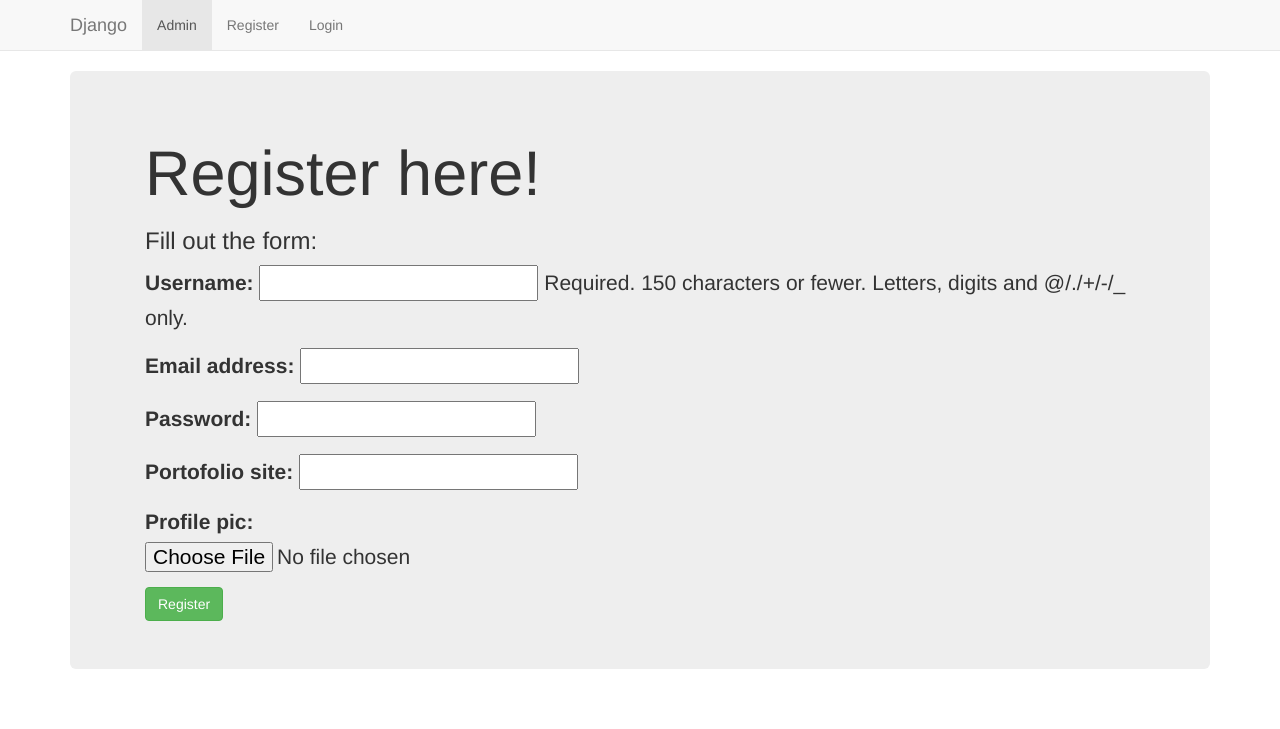
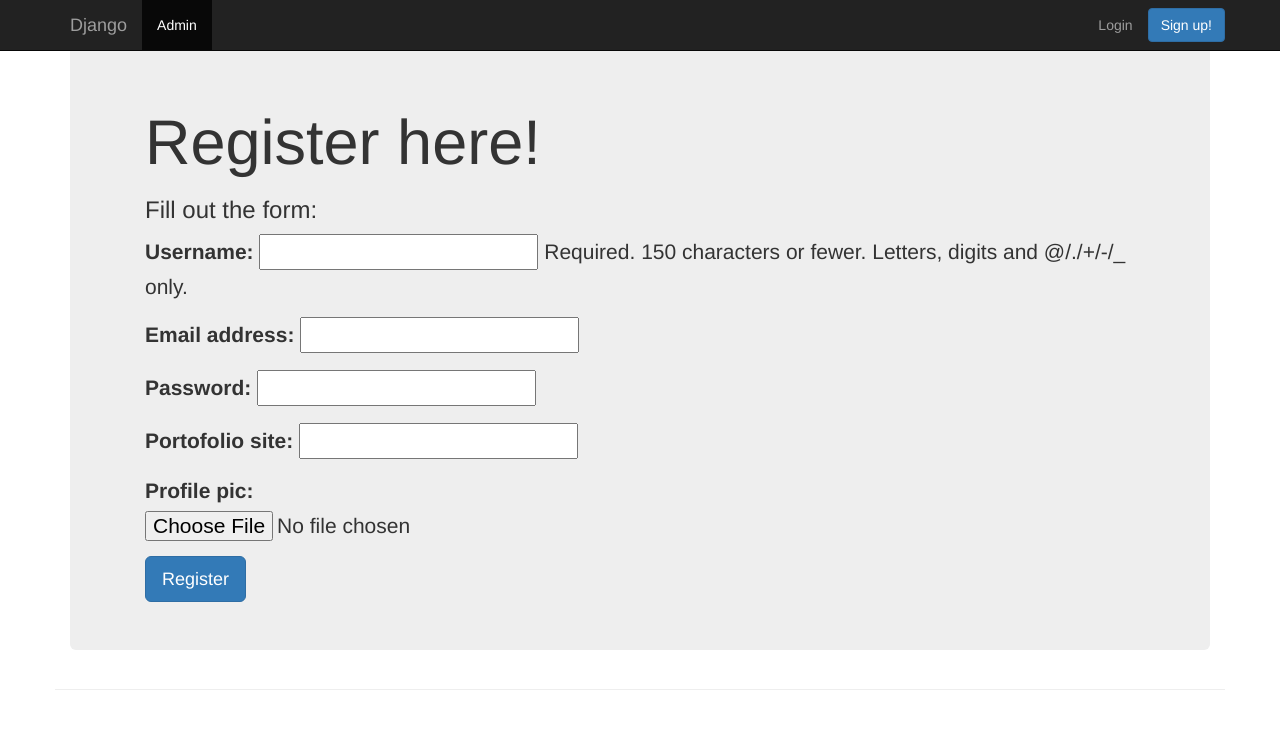
Before and after one commit to Suleiman99Hesham/python_and_django_full_stack_web_developer_bootcamp, a Django app: page /basic_app/register/ in a window 1280 px wide. Shown: the top 729 px of the page. Run offline with Django 3.2, Linux system fonts and the light colour scheme; some libraries are stand-ins or nearby versions.

Commit message:
UI modification for navbar

```diff
--- a/Back-end_part/Django_levels/django_level_five/learning_users/basic_app/views.py
+++ b/Back-end_part/Django_levels/django_level_five/learning_users/basic_app/views.py
@@ -4,6 +4,7 @@ from django.contrib.auth import authenticate, login, logout
 from django.http import HttpResponseRedirect, HttpResponse
 from django.urls import reverse
 from django.contrib.auth.decorators import login_required
+from django.contrib import messages
 
 # Create your views here.
 
@@ -22,7 +23,6 @@ def user_logout(request):
 
 def register(request):
 
-    registered = False
     if request.method == 'POST':
 
         user_form = UserForm(request.POST)
@@ -40,8 +40,11 @@ def register(request):
             if 'profile_pic' in request.FILES:
                 profile.profile_pic = request.FILES['profile_pic']
             profile.save()
-            registered = True
 
+            user_name = user_form.cleaned_data.get('username')
+            messages.success(request, 'Account was created for '+user_name)
+
+            return redirect('basic_app:user_login')
         else:
             print(user_form.errors, profile_form.errors)
     else:
@@ -51,7 +54,6 @@ def register(request):
     context_data = {
         'user_form' : user_form,
         'profile_form' : profile_form,
-        'registered' : registered,
     }
 
     return render(request, 'basic_app/registration.html', context = context_data)
@@ -70,9 +72,7 @@ def user_login(request):
             else:
                 return HttpResponse('ACOUNT IS NOT ACTIVE')
         else:
-            print('Someone tried to login and failed!')
-            print('Username: {} and Password: {}'.format(username, password))
-            return HttpResponse('INVALID LOGIN DETAILED SUPPLIED!')
-    else:
-        context = {}
-        return render(request, 'basic_app/login.html',context)
+            messages.info(request, 'Username OR Password is incorrect!')
+
+    context = {}
+    return render(request, 'basic_app/login.html',context)
--- a/Back-end_part/Django_levels/django_level_five/learning_users/templates/basic_app/base.html
+++ b/Back-end_part/Django_levels/django_level_five/learning_users/templates/basic_app/base.html
@@ -5,30 +5,51 @@
     <meta name="viewport" content="width=device-width, initial-scale=1.0">
     <link rel="stylesheet" href="https://stackpath.bootstrapcdn.com/bootstrap/3.4.1/css/bootstrap.min.css" integrity="sha384-HSMxcRTRxnN+Bdg0JdbxYKrThecOKuH5zCYotlSAcp1+c8xmyTe9GYg1l9a69psu" crossorigin="anonymous">
     <title>{% block title %}{% endblock title %}</title>
+    <style>
+        .navbar-inverse .navbar-nav>li>a.hello-msg {
+            color: #ffffff;
+        }
+    </style>
 </head>
 <body>
-    <nav class="navbar navbar-default navbar-static-top" role="navigation">
+    <nav class="navbar navbar-inverse navbar-fixed-top" role="navigation">
         <div class="container">
-            <a class="navbar-brand" href="{% url 'index' %}">Django</a>
+            <div class="navbar-header">
+                </button> <a class="navbar-brand" href="{% url 'index' %}">Django</a>
+            </div>
+            <div class="navbar-collapse collapse">
                 <ul class="nav navbar-nav">
                     <li class="active">
                         <a href="{% url 'admin:index' %}">Admin</a>
                     </li>
+                </ul>
+                <ul class="nav navbar-nav navbar-right">
+                    {% if user.is_authenticated %}
                         <li>
-                    <a href="{% url 'basic_app:register' %}">Register</a>
+                            <!-- <a class="hello-msg" href="#">Hello, {{ request.user }}<a> -->
+                            <a class="hello-msg">Hello, {{ request.user }}</a>
                         </li>
                         <li>
-                    {% if user.is_authenticated %}
-                    <a href="{% url 'user_logout' %}">Logout</a>
+                            <div class="btn-nav">
+                                <a class="btn btn-primary btn-small navbar-btn" href="{% url 'user_logout' %}">Logout</a>
+                            </div>
+                        </li>
                     {% else %}
+                        <li>
                             <a href="{% url 'basic_app:user_login' %}">Login</a>
+                        </li>
+                        <li>
+                            <div class="btn-nav">
+                                <a class="btn btn-primary btn-small navbar-btn" href="{% url 'basic_app:register' %}">Sign up!</a>
+                            </div>
+                        </li>
                     {% endif %}
-                </li>
                 </ul>
+            </div>
         </div>
     </nav>
 
-    <div class="container">
+    <div class="container page-header">
         {% block content_block %}
         {% endblock content_block %}
     </div>
--- a/Back-end_part/Django_levels/django_level_five/learning_users/templates/basic_app/registration.html
+++ b/Back-end_part/Django_levels/django_level_five/learning_users/templates/basic_app/registration.html
@@ -6,16 +6,6 @@
 {% endblock title %}
 
 {% block content_block %}
-    {% if registered %}
-
-    <div class="jumbotron">
-        <div class="container">
-            <h1> Thank you for registering! </h1>
-        </div>
-    </div>
-
-    {% else %}
-
     <div class="jumbotron">
         <div class="container">
             <h1> Register here! </h1>
@@ -24,9 +14,8 @@
                 {% csrf_token %}
                 {{ user_form.as_p }}
                 {{ profile_form.as_p }}
-                    <input type="submit" value="Register" class="btn btn-success">
+                <input type="submit" value="Register" class="btn btn-primary btn-lg">
             </form>
         </div>
     </div>
-    {% endif %}
 {% endblock content_block %}
```
Also changed, not shown: Back-end_part/Django_levels/django_level_five/learning_users/templates/basic_app/login.html (+6 -1 lines), Back-end_part/Django_levels/django_level_five/learning_users/db.sqlite3. Lines whose indentation alone changed are shown as unchanged.
